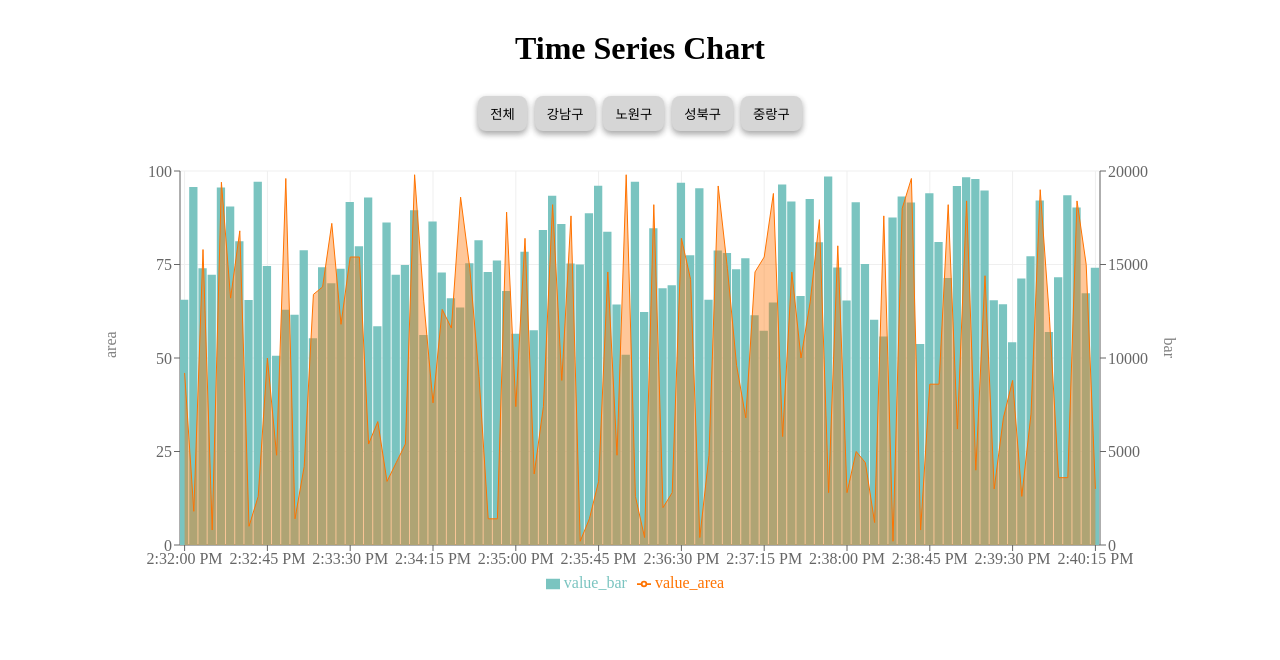
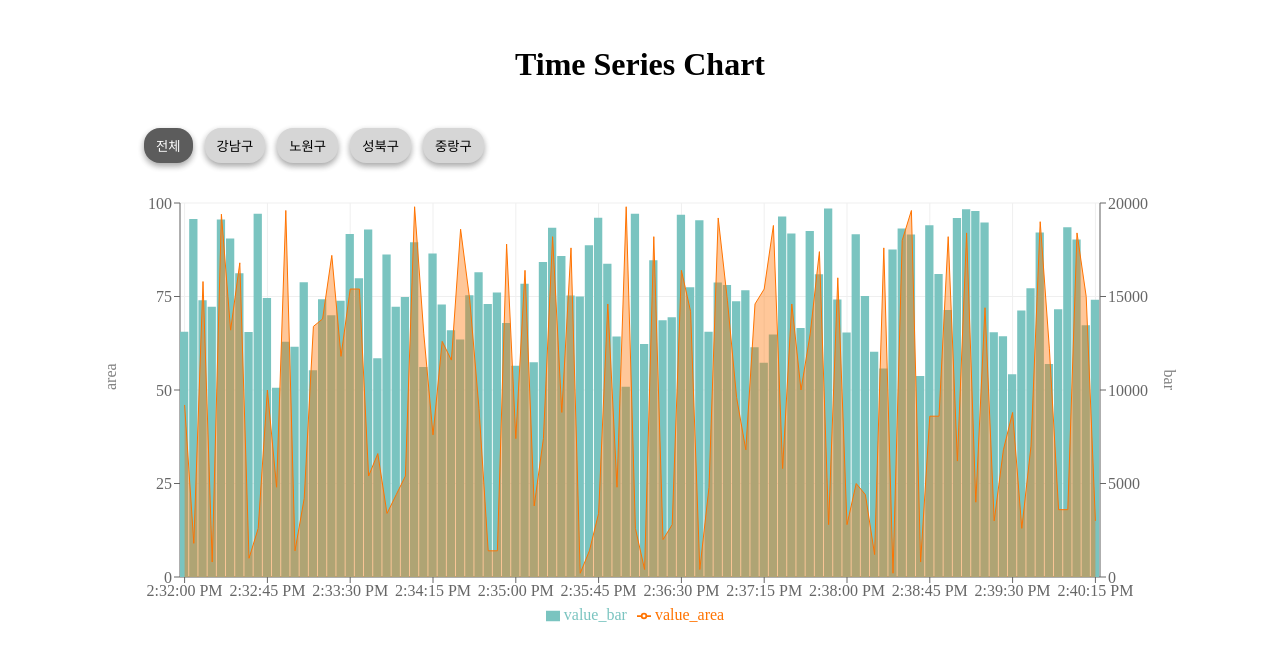
Before and after one commit to dbwlgp1yng/time-ser-chart, a React (Create React App) app: page / in a window 1280 px wide. Shown: the top 660 px of the page. Built offline with nearby package versions, Linux system fonts and the light colour scheme.

Commit message:
fix: 전체버튼 클릭 조건 수정

```diff
--- a/src/components/common/header/Header.tsx
+++ b/src/components/common/header/Header.tsx
@@ -10,9 +10,12 @@
 export default Header;
 
 const StyledHeader = styled.header`
+  width: 100%;
+  text-align: center;
+
   h1 {
     font-size: 2rem;
     font-weight: bold;
-    margin: 2rem 0;
+    margin: 3rem 0;
   }
 `;
--- a/src/components/common/layout/Layout.tsx
+++ b/src/components/common/layout/Layout.tsx
@@ -17,8 +17,7 @@
 const StyledLayout = styled.div`
   display: flex;
   flex-direction: column;
-  justify-content: center;
-  align-items: center;
+  /* align-items: center; */
   margin: 0 auto;
   padding: 0 5rem;
 `;
--- a/src/pages/home/Home.tsx
+++ b/src/pages/home/Home.tsx
@@ -18,7 +18,7 @@
       <StyledFilter>
         <button
           onClick={() => navigate("/")}
-          className={`${currentParams === "" ? "active" : ""}`}
+          className={`${currentParams === null ? "active" : ""}`}
         >전체</button>
         {districtName.map((name) => (
           <button
@@ -37,10 +37,11 @@
 
 const StyledFilter = styled.div`
   display: flex;
-  gap: 0.5rem;
+  gap: 0.75rem;
+  margin-left: 4rem;
 
   button {
-    border-radius: 0.5rem;
+    border-radius: 1rem;
     padding: 0.5rem 0.75rem;
     background-color: #d6d6d6;
     box-shadow: 0 3px 6px rgba(0,0,0,0.16), 0 3px 6px rgba(0,0,0,0.23);
```
